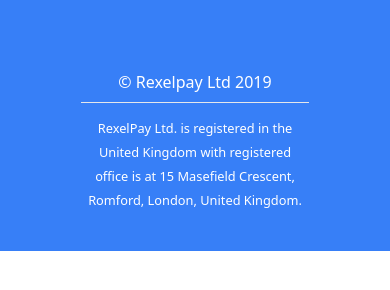
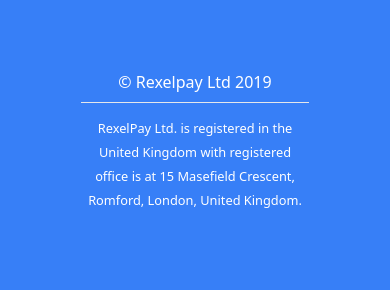
Before and after one commit to amycruz97/rexel-homepage, a plain HTML site: page index.html in a window 390 px wide. Shown: the part 5526-5816 px from the top of the page. Drawn offline with nearby package versions, Linux system fonts and the light colour scheme.

Commit message:
made some correction

```diff
--- a/index.html
+++ b/index.html
@@ -179,7 +179,7 @@
     </section>
 
 
-    <section class="footer-section text-white ">
+    <section class="footer-section text-white pb-10">
 
 
         <div class="footer flex justify-around lg:w-4/5 lg:mx-auto pt-20 ">
--- a/style.css
+++ b/style.css
@@ -3,7 +3,6 @@
 @tailwind utilities;
 body {
     background-color: #fff;
-    /* overflow: hidden; */
 }
 
 .body {
@@ -31,6 +30,7 @@ button.register {
     #toogleNav {
         display: none;
         background-color: rgba(0, 0, 0, .5);
+        padding: 20PX;
     }
 }
 
@@ -42,7 +42,6 @@ button.register {
         background-position: center;
         overflow: hidden;
         height: 100vh;
-        /* width: 100vw; */
     }
     .bg-text {
         /* background-color: tomato; */
@@ -70,20 +69,14 @@ button.register {
     }
     .copyright {
         text-align: center;
+        padding-bottom: 61px;
     }
 }
-
-@media(max-width: 500px) {}
 
 .bg-text {
     width: 50vw;
     height: 20vh;
 }
-
-
-/* .pattern-img {} */
-
-.account {}
 
 .one-account-icons {
     background-color: #ecf3fe;
@@ -91,4 +84,5 @@ button.register {
 
 .footer-section {
     background-color: #377ff7;
+    bottom: 0;
 }
```
